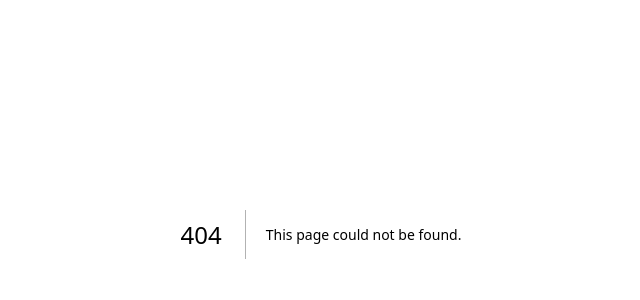
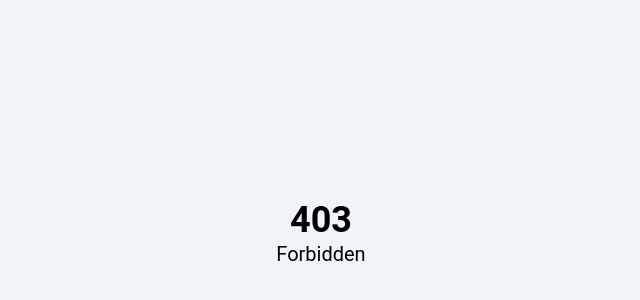
Before and after one commit to albugowy15/double-track-recommendations-web, a Next.js app: page /403 in a window 1280 px wide. Before the commit this address had no page. Shown: the part 166-466 px from the top of the page, without its empty margins (319-959 px from the left). Built offline with nearby package versions, Linux system fonts and the light colour scheme; a web font is replaced by a local one.

Commit message:
feat: redirect forbidden request

```diff
--- a/src/middleware.ts
+++ b/src/middleware.ts
@@ -7,17 +7,13 @@
       req.nextUrl.pathname.startsWith('/admin') &&
       req.nextauth.token?.role !== 'admin'
     )
-      return NextResponse.rewrite(
-        new URL('/auth/login?message=Unauthorized', req.url)
-      );
+      return NextResponse.rewrite(new URL('/403?message=Forbidden', req.url));
 
     if (
       req.nextUrl.pathname.startsWith('/siswa') &&
       req.nextauth.token?.role !== 'siswa'
     )
-      return NextResponse.rewrite(
-        new URL('/auth/login?message=Unauthorized', req.url)
-      );
+      return NextResponse.rewrite(new URL('/403?message=Forbidden', req.url));
   },
   {
     callbacks: {
--- /dev/null
+++ b/src/pages/403.tsx
@@ -0,0 +1,8 @@
+export default function ForbiddenPage() {
+  return (
+    <div className='flex min-h-screen flex-col items-center justify-center'>
+      <h1 className='text-4xl font-bold'>403</h1>
+      <p className='text-xl'>Forbidden</p>
+    </div>
+  );
+}
```
